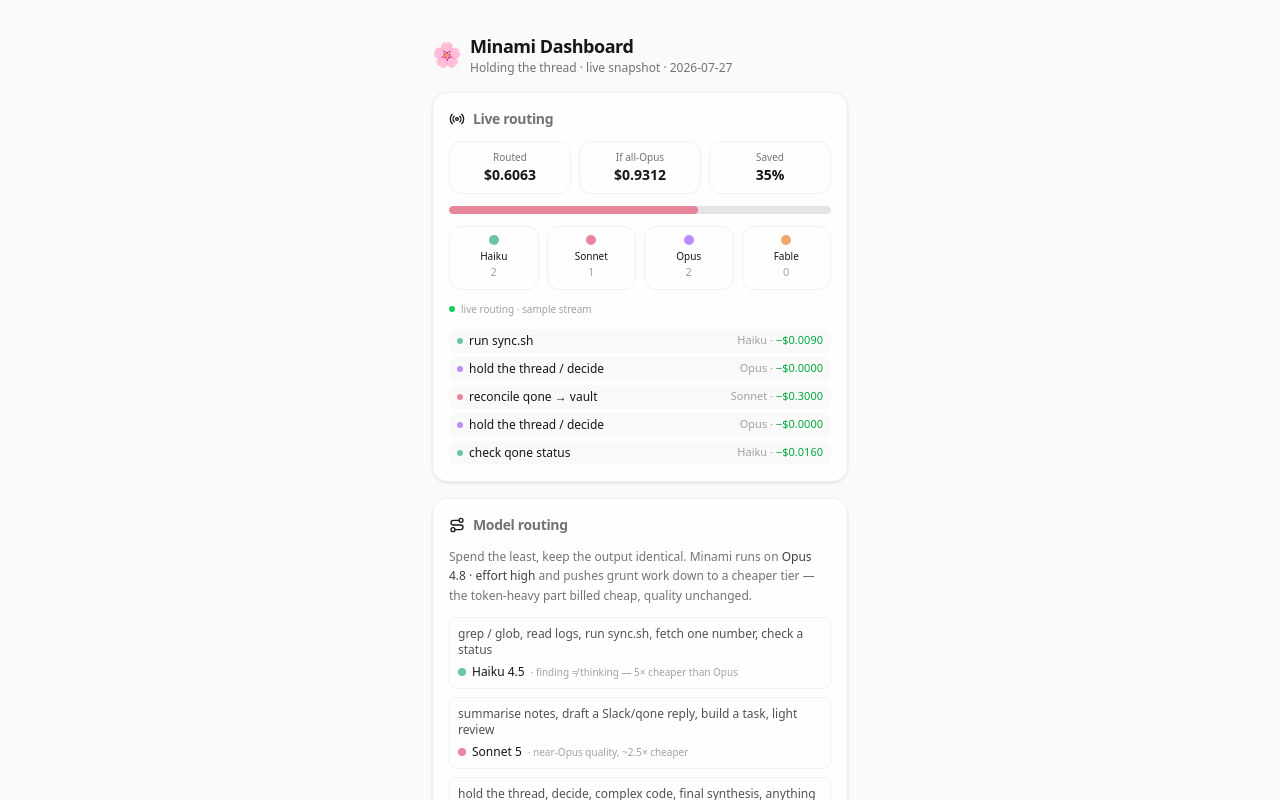
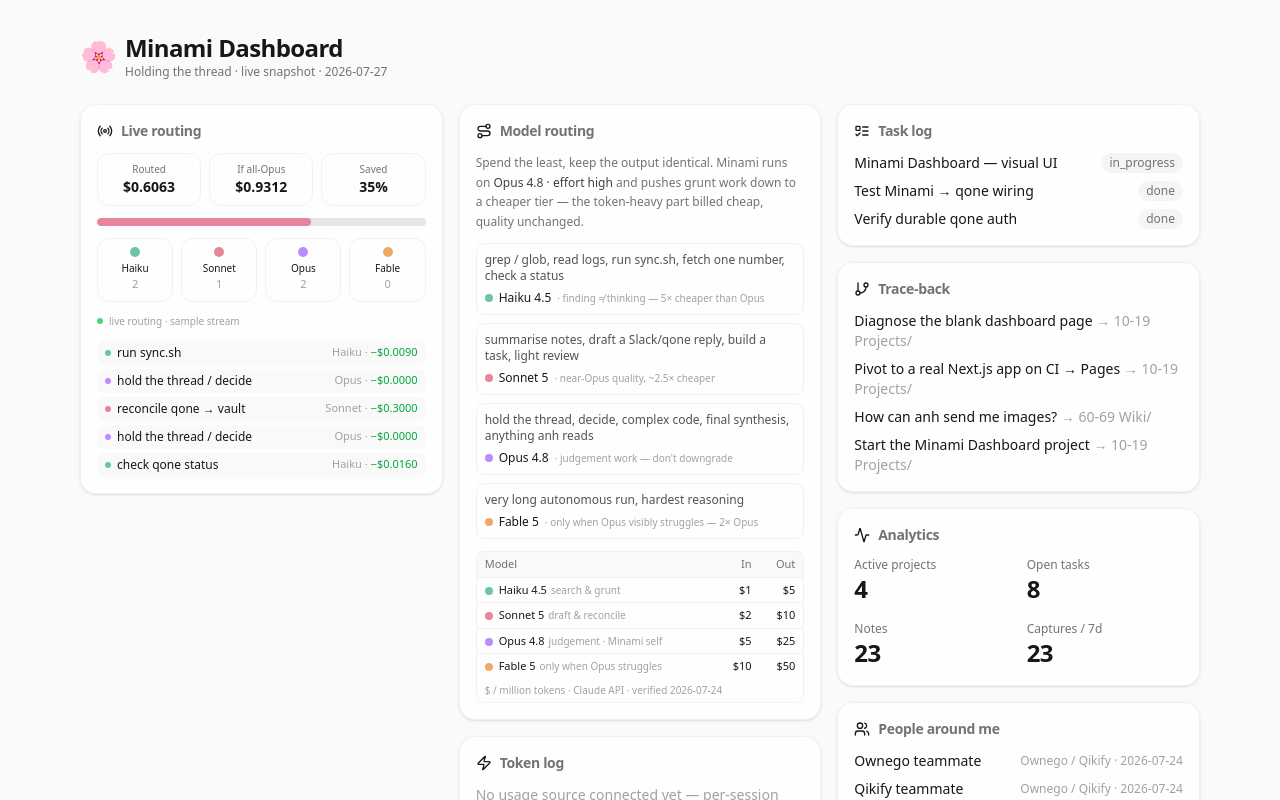
Before and after one commit to pdtoan2811-bit/minami-dashboard, a Next.js app: page / in a window 1280 px wide. Shown: the top 800 px of the page. Built offline with nearby package versions, Linux system fonts and the light colour scheme.

Commit message:
responsive: masonry layout (1 col mobile → 2/3 cols tablet/desktop), wider container

```diff
--- a/app/page.tsx
+++ b/app/page.tsx
@@ -16,15 +16,17 @@
 
 export default function Page() {
   return (
-    <main className="mx-auto flex max-w-md flex-col gap-4 px-4 pb-16 pt-8">
-      <header className="flex items-center gap-2">
-        <span className="text-2xl">🌸</span>
+    <main className="mx-auto w-full max-w-md px-4 pb-16 pt-8 lg:max-w-5xl xl:max-w-6xl">
+      <header className="mb-4 flex items-center gap-2 lg:mb-6">
+        <span className="text-2xl lg:text-3xl">🌸</span>
         <div>
-          <h1 className="text-lg font-semibold tracking-tight">Minami Dashboard</h1>
+          <h1 className="text-lg font-semibold tracking-tight lg:text-2xl">Minami Dashboard</h1>
           <p className="text-xs text-neutral-500">Holding the thread · live snapshot · 2026-07-27</p>
         </div>
       </header>
 
+      {/* Masonry: 1 column on mobile, 2 on tablet, 3 on desktop. Cards never split across columns. */}
+      <div className="gap-4 [column-fill:_balance] md:columns-2 xl:columns-3 [&>*]:mb-4 [&>*]:break-inside-avoid">
       <Card>
         <CardHeader><Radio className="h-4 w-4 text-[--sakura]" /><CardTitle>Live routing</CardTitle></CardHeader>
         <CardContent><RoutingFlow /></CardContent>
@@ -89,6 +91,7 @@
           ))}
         </CardContent>
       </Card>
+      </div>
     </main>
   );
 }
```
